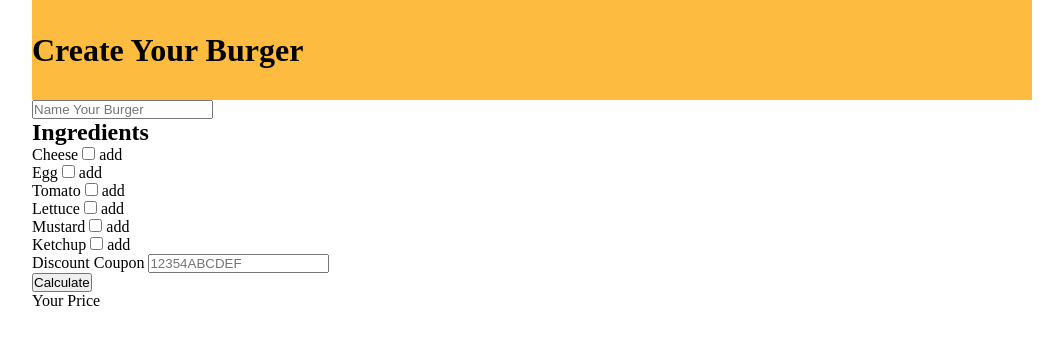
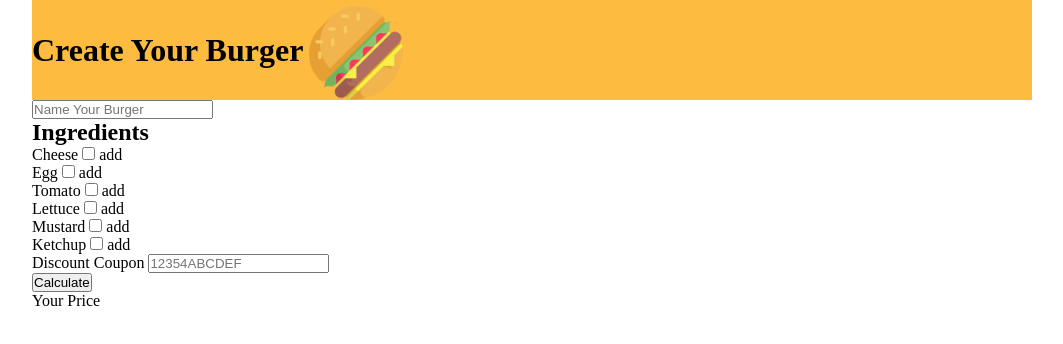
Before and after one commit to antonio-fiorentino/js-burger, a plain HTML site: page index.html in a window 1280 px wide. Shown: the whole page, without its empty margins (108-1171 px from the left). Drawn offline with Linux system fonts and the light colour scheme.

Commit message:
Esercizio

```diff
--- a/index.html
+++ b/index.html
@@ -8,8 +8,8 @@
   <body>
     <div class="container">
       <header>
-        <h1>Create Your Burger</h1>
-        <!-- <img id="hamburger" src="img/burger-top.png" alt=""> -->
+        <h1 class="fl">Create Your Burger</h1>
+        <img id="hamburger" class="fl" src="img/burger-top.png" alt="">
       </header>
 
       <input id="nome" type="text" name="nome-burger" placeholder="Name Your Burger" value="">
--- a/js/script.js
+++ b/js/script.js
@@ -27,7 +27,7 @@ document.getElementById('button-submit').addEventListener("click", function(){
     alert('Selezionare minimo 2 ingredienti');
   }else {
     if (coupons.indexOf(coupon.value) !== -1)  {
-      sconto = costo * discount;
+      sconto = costo-(costo * discount);
       prezzo.innerText = '$' + sconto;
     }
   }
```
